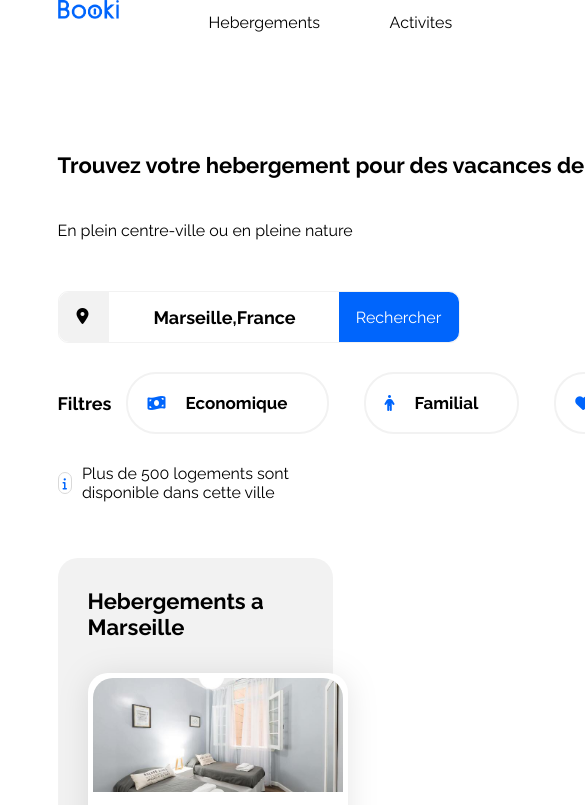
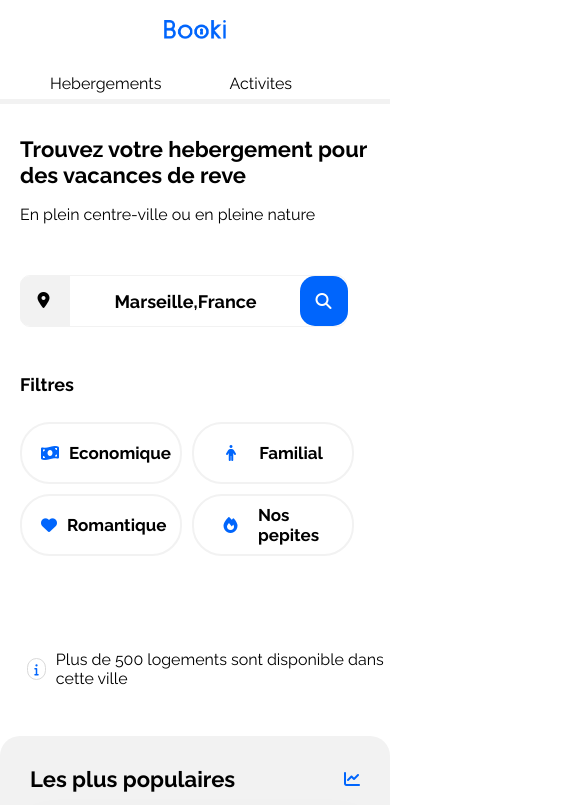
Before and after one commit to HakimKalem/PROJET-2, a plain HTML site: page index.html in a window 390 px wide. Shown: the top 805 px of the page, 585 px wide, since content can reach past the window. Drawn offline with Linux system fonts and the light colour scheme.

Commit message:
Ajout responsive mobile

```diff
--- a/index.html
+++ b/index.html
@@ -53,7 +53,7 @@
                         <div class="two-buttons">
                             <div class="big-button">Rechercher</div>
                             <div class="button-mobile">
-                                <input type="submit-medium fas fa-search" value="rechercher">
+                                <i class="fa-solid fa-magnifying-glass"></i>
                             </div>
                         </div>
                     </form>
@@ -63,6 +63,7 @@
 
                 <div class="filter-bar">
                     <h1 class="filter-title">Filtres</h1>
+                    <div class="all-group">
                     <div class="filter-group1">
                         <i class="fa-solid fa-money-bill-wave"></i>
                         <span class="filter-text">Economique</span>
@@ -78,6 +79,7 @@
                     <div class="filter-group4">
                         <i class="fa-solid fa-fire"></i>
                         <span class="filter-text">Nos pepites</span>
+                    </div>
                     </div>
                 </div>
             </div>
--- a/style.css
+++ b/style.css
@@ -214,6 +214,12 @@ ul li:hover {
     font-size: 18px;
     font-weight: 700;
     text-align: center;
+}
+
+.all-group {
+    display: flex;
+    flex-direction: row;
+
 }
 
 .filter-group1 {
@@ -642,6 +648,7 @@ a {
 
     .navigation {
         display: flex;
+        justify-content: flex-end;
         width: 344px;
         height: 35px;
         padding: 0px 50px 0px 50px;
@@ -760,7 +767,7 @@ a {
         padding-left: 20px;
     }
 
-    .backbleu {
+    .big-button {
         display: flex;
         align-items: center;
         justify-content: center;
@@ -785,7 +792,8 @@ a {
         height: 50px;
         gap: 15px;
         display: flex;
-        align-items: center;
+        flex-direction: column;
+        align-items: start;
     }
 
     .filter-title {
@@ -796,12 +804,18 @@ a {
         text-align: center;
     }
 
+    .all-group {
+        display: flex;
+        flex-direction: row;
+    }
+
+
     .filter-group1 {
         display: flex;
         align-items: center;
         justify-content: space-between;
         border: 2px solid #F2F2F2;
-        width: 173px;
+        width: 17%;
         height: 50px;
         padding: 4px 19px 4px 19px;
         border-radius: 30px;
@@ -814,7 +828,7 @@ a {
         align-items: center;
         justify-content: space-between;
         border: 2px solid #F2F2F2;
-        width: 134px;
+        width: 11%;
         height: 50px;
         padding: 4px 19px 4px 19px;
         border-radius: 30px;
@@ -827,7 +841,7 @@ a {
         align-items: center;
         justify-content: space-between;
         border: 2px solid #F2F2F2;
-        width: 170px;
+        width: 16%;
         height: 50px;
         padding: 4px 19px 4px 19px;
         border-radius: 30px;
@@ -840,7 +854,7 @@ a {
         align-items: center;
         justify-content: space-between;
         border: 2px solid #F2F2F2;
-        width: 167px;
+        width: 19%;
         height: 50px;
         padding: 4px 19px 4px 19px;
         border-radius: 30px;
@@ -891,6 +905,11 @@ a {
         align-items: center;
     }
 
+    .info-message {
+        margin-top: 12%;
+    }
+
+
     /****** Hebergements et populaires ***********/
 
 
@@ -1013,7 +1032,7 @@ a {
     }
 
     .bloc-activites .card-content {
-        font-size: 16px;
+        font-size: 12px;
         font-weight: 700;
         line-height: 18.78px;
         padding-left: 23px;
@@ -1086,8 +1105,8 @@ a {
 
     .main-container {
         width: 100%;
-        max-width: 375px;
-        padding: 0px 50px;
+        max-width: 768px;
+        padding: 0;
         box-sizing: border-box;
         margin: 0px auto;
     }
@@ -1097,14 +1116,17 @@ a {
 
     .header {
         display: flex;
-        width: 375px;
-        height: 115px;
+        flex-direction: column;
+        align-items: center;
+        width: 100%;
+        margin-top: 20px;
     }
 
     .logo-container {
-        display: block;
-        width: 161.09px;
-        align-items: center;
+        display: flex;
+        width: 100%;
+        align-items: center;
+        justify-content: center;
         gap: 10px;
     }
 
@@ -1120,27 +1142,30 @@ a {
 
     .navigation {
         display: flex;
-        width: 344px;
+        width: 100%;
         height: 35px;
-        padding: 0px 50px 0px 50px;
+        padding: 0;
         gap: 68px;
     }
 
     .list {
-        margin-top: 3px;
-        display: flex;
-        width: 244px;
+        margin-top: 0;
+        padding: 0 50px 0 50px;
+        display: flex;
+        justify-content: center;
+        width: 100%;
         height: 35px;
         gap: 68px;
+        border-bottom: 5px solid #F2F2F2;
     }
 
     .first-button {
-        width: 113px;
+        width: 50%;
         height: 35px;
     }
 
     .nd-button {
-        width: 63px;
+        width: 50%;
         height: 35px;
     }
 
@@ -1159,8 +1184,9 @@ a {
 
     ul li:hover {
         color: #0065FC;
-        border-top: 2px solid #0065FC;
-        margin-top: -2px;
+        border-top: 0;
+        border-bottom: 5px solid #0065FC;
+        margin-bottom: -2px;
     }
 
 
@@ -1170,7 +1196,8 @@ a {
     .group-info {
         display: flex;
         flex-direction: column;
-        width: 924px;
+        width: 100%;
+        padding: 0 20px 0 20px;
         margin-top: 20px;
         margin-bottom: 20px;
         gap: 35px;
@@ -1179,13 +1206,14 @@ a {
     .headline {
         display: flex;
         flex-direction: column;
+        flex-wrap: wrap;
         gap: 8px;
-        width: 924px;
+        width: 100%;
     }
 
     .main-title {
         display: flex;
-        width: 924px;
+        width: 90%;
         height: 26px;
         font-size: 22px;
         font-weight: 700;
@@ -1205,7 +1233,7 @@ a {
         display: flex;
         align-items: center;
         justify-content: center;
-        width: 400px;
+        width: 325px;
         border-radius: 10px;
         border: 0.5px solid #F2F2F2;
     }
@@ -1239,17 +1267,27 @@ a {
         padding-left: 20px;
     }
 
-    .backbleu {
-        display: flex;
-        align-items: center;
-        justify-content: center;
-        height: 50px;
-        width: 120px;
+    .big-button {
+        display: none;
+    }
+
+
+    .button-mobile {
+        display: flex;
+        align-items: center;
+        justify-content: center;
+        background-color: #0065FC;
+        height: 20px;
+        padding: 15px 16px 15px 16px;
+        gap: 10px;
+        border-radius: 15px;
+    }
+
+    .button-mobile i {
         color: white;
-        background-color: #0065FC;
-        cursor: pointer;
-        border-radius: 0 10px 10px 0;
-    }
+    }
+
+
 
     .location-icon i {
         width: 14px;
@@ -1261,10 +1299,18 @@ a {
     /****** Barre de filtres ***********/
 
     .filter-bar {
-        height: 50px;
+        height: 100%;
+        width: 90%;
         gap: 15px;
         display: flex;
-        align-items: center;
+    }
+
+    .all-group {
+        display: flex;
+        flex-direction: row;
+        flex-wrap: wrap;
+        width: 100%;
+        gap: 10px;
     }
 
     .filter-title {
@@ -1272,7 +1318,7 @@ a {
         height: 21px;
         font-size: 18px;
         font-weight: 700;
-        text-align: center;
+        text-align: start;
     }
 
     .filter-group1 {
@@ -1280,11 +1326,11 @@ a {
         align-items: center;
         justify-content: space-between;
         border: 2px solid #F2F2F2;
-        width: 173px;
+        width: 120px;
         height: 50px;
         padding: 4px 19px 4px 19px;
         border-radius: 30px;
-        margin-right: 20px;
+        margin-right: 0;
         cursor: pointer;
     }
 
@@ -1293,11 +1339,11 @@ a {
         align-items: center;
         justify-content: space-between;
         border: 2px solid #F2F2F2;
-        width: 134px;
+        width: 120px;
         height: 50px;
         padding: 4px 19px 4px 19px;
         border-radius: 30px;
-        margin-right: 20px;
+        margin-right: 0;
         cursor: pointer;
     }
 
@@ -1306,11 +1352,11 @@ a {
         align-items: center;
         justify-content: space-between;
         border: 2px solid #F2F2F2;
-        width: 170px;
+        width: 120px;
         height: 50px;
         padding: 4px 19px 4px 19px;
         border-radius: 30px;
-        margin-right: 20px;
+        margin-right: 0;
         cursor: pointer;
     }
 
@@ -1319,16 +1365,16 @@ a {
         align-items: center;
         justify-content: space-between;
         border: 2px solid #F2F2F2;
-        width: 167px;
+        width: 120px;
         height: 50px;
         padding: 4px 19px 4px 19px;
         border-radius: 30px;
-        margin-right: 20px;
+        margin-right: 0;
         cursor: pointer;
     }
 
 
-    .filter-group i {
+    .all-group i {
         border-radius: 25px;
         width: 52px;
         height: 52px;
@@ -1361,8 +1407,8 @@ a {
 
     .filter-text {
         height: 50px;
-        padding-left: 20px;
-        padding-right: 20px;
+        padding-left: 10px;
+        padding-right: 10px;
         border-radius: 0 25px 25px 0;
         font-size: 17px;
         font-weight: bold;
@@ -1370,6 +1416,14 @@ a {
         align-items: center;
     }
 
+
+    .info-message {
+        margin-top: 20%;
+        margin-bottom: -15%;
+        padding-left: 7%;
+    }
+
+
     /****** Hebergements et populaires ***********/
 
 
@@ -1382,6 +1436,8 @@ a {
 
     #hebergements {
         width: 100%;
+        order: 2;
+        background-color: white;
     }
 
     .hebergements-title {
@@ -1389,26 +1445,19 @@ a {
         align-items: center;
     }
 
-    .bloc1 {
-        display: flex;
-        justify-content: space-between;
-    }
-
-    .bloc2 {
-        display: flex;
-        justify-content: space-between;
-    }
-
+    .hebergements-cards a {
+        width: 100%;
+    }
 
     .hebergements-cards .card {
         display: flex;
-        justify-content: space-between;
+        justify-content: center;
         flex-direction: column;
         margin-top: 33px;
     }
 
     .hebergements-cards img {
-        width: 250px;
+        width: 100%;
         height: 114px;
         border: 5px;
         border-top-left-radius: 20px;
@@ -1443,16 +1492,17 @@ a {
     .populaires {
         width: 100%;
         margin-top: 50px;
+        order: 1;
     }
 
     .populaires-cards {
         display: flex;
-        flex-direction: row;
+        flex-direction: column;
         justify-content: space-between;
     }
 
     .populaires-cards a {
-        width: 30%;
+        width: 100%;
     }
 
     .populaires-cards .card-title {
@@ -1467,30 +1517,32 @@ a {
     /****** Activites ***********/
 
     #activites {
-        margin-top: 50px;
+        margin-top: 0;
         margin-bottom: 50px;
-        height: 390px;
+        height: 100%;
         padding: 30px;
         gap: 30px;
     }
 
     .bloc-activites {
         display: flex;
-        justify-content: center;
-        width: 864px;
-        height: 270px;
+        flex-wrap: wrap;
+        justify-content: center;
+        width: 100%;
+        height: 100%;
         gap: 30px;
         cursor: pointer;
     }
 
     .bloc-activites .card {
-        width: 193.5px;
+        width: 100%;
         height: 270px;
-        border-radius: 20px 20px 0px 0px;
+        border-radius: 20px;
+        box-sizing: border-box;
     }
 
     .bloc-activites img {
-        width: 193.5px;
+        width: 100%;
         height: 200px;
         border-radius: 20px 20px 0px 0px;
     }
@@ -1510,30 +1562,35 @@ a {
 
     .footer {
         display: flex;
-        justify-content: space-between;
-        align-items: center;
-        height: 163px;
-        margin-top: 33px;
+        flex-direction: column;
+        justify-content: center;
+        align-items: flex-start;
+        height: 461px;
+        margin-top: 20%;
         padding: 20px;
-        gap: 15px;
+        gap: 30px;
         background-color: #F2F2F2;
     }
 
     .bloc-footer1 {
-        height: 163px;
-        padding: 20px 0px 0px 0px;
-        margin-left: 5%;
+        width: 100%;
+        height: 150px;
+        padding: 0;
+        margin-left: 10px;
     }
 
     .bloc-footer2 {
-        height: 163px;
-        padding: 20px 0px 0px 0px;
+        width: 100%;
+        height: 120px;
+        padding: 0;
+        margin-left: 10px;
     }
 
     .bloc-footer3 {
-        height: 163px;
-        padding: 20px 0px 0px 0px;
-        margin-right: 20%;
+        width: 100%;
+        height: 120px;
+        padding: 0;
+        margin-left: 10px;
     }
 
     .footer-title {
```
